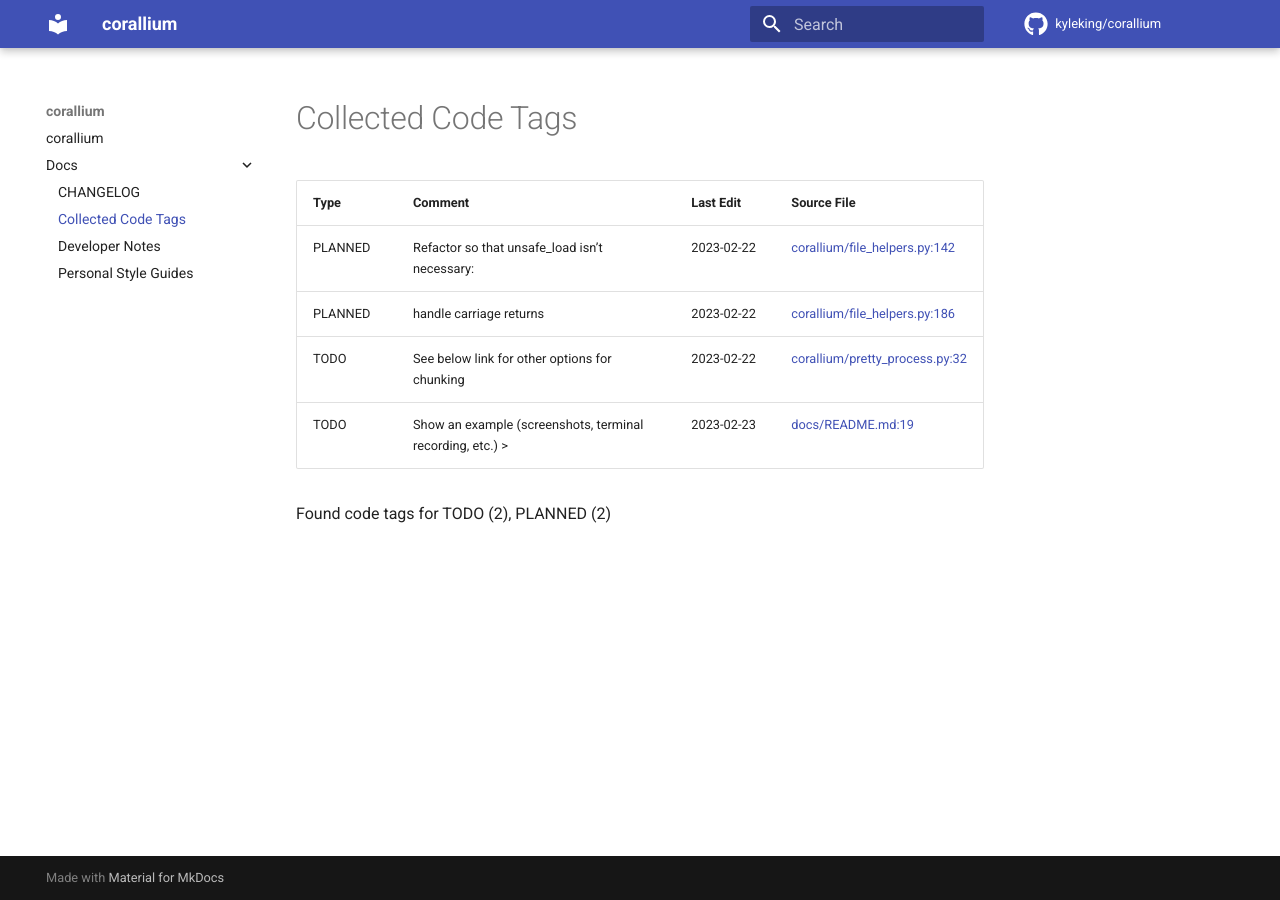
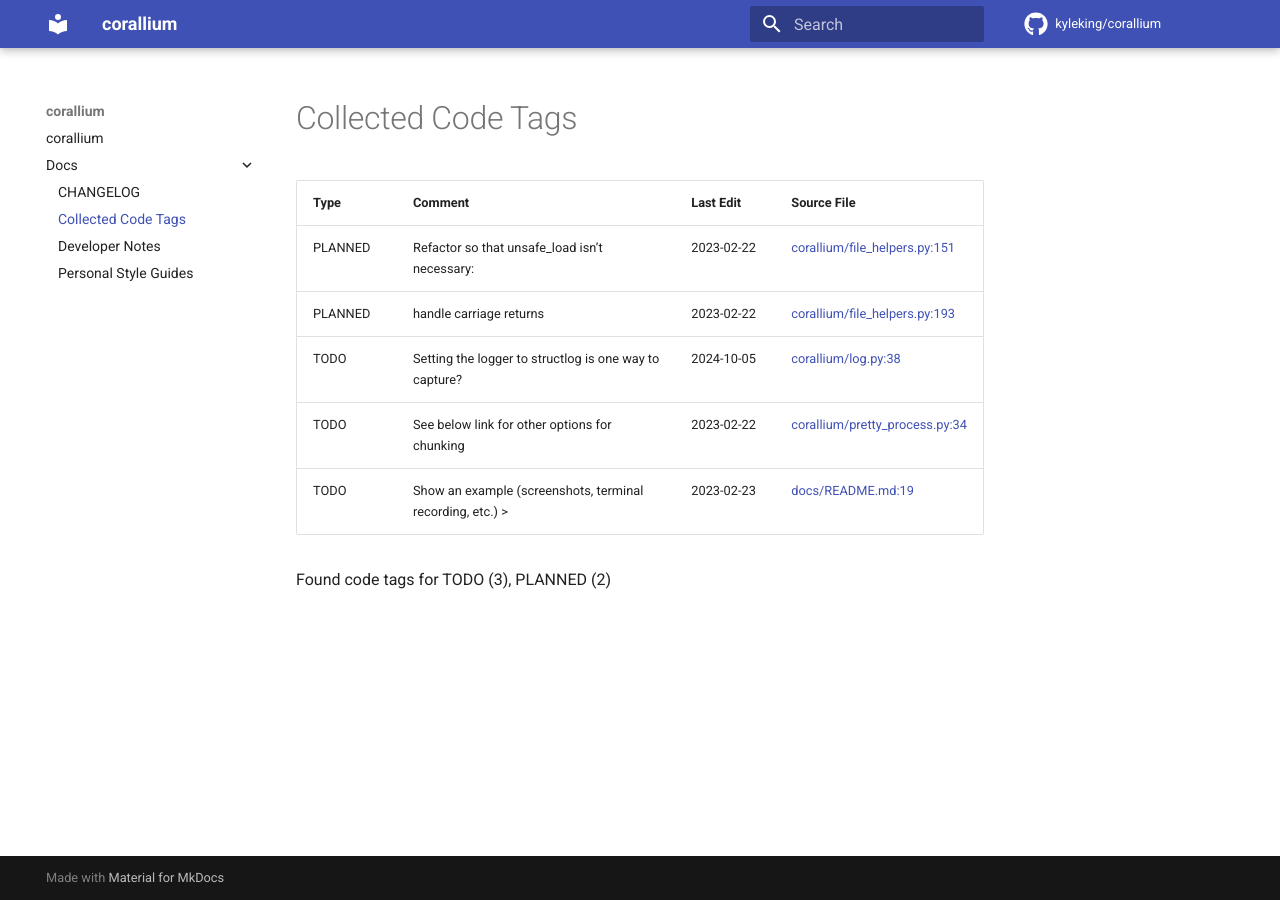
Before and after one commit to KyleKing/corallium, an MkDocs documentation site: the page built from docs/docs/CODE_TAG_SUMMARY.md, in a window 1280 px wide. Built offline with MkDocs 1.6.1 and Material for MkDocs 9.7.7, drawn with Linux system fonts in a browser that asks for light colours; comment, search, counter and statistics services are not loaded.

```diff
--- a/docs/docs/CODE_TAG_SUMMARY.md
+++ b/docs/docs/CODE_TAG_SUMMARY.md
@@ -2,11 +2,12 @@
 
 | Type    | Comment                                                   | Last Edit  | Source File                                                                                                                                            |
 |---------|-----------------------------------------------------------|------------|--------------------------------------------------------------------------------------------------------------------------------------------------------|
-| PLANNED | Refactor so that unsafe_load isn't necessary:             | 2023-02-22 | [corallium/file_helpers.py:142](https://github.com/KyleKing/corallium/blame/049293ebd7216e80f2efe7026e853a3d3e6c2c1e/corallium/file_helpers.py#L145)   |
-| PLANNED | handle carriage returns                                   | 2023-02-22 | [corallium/file_helpers.py:186](https://github.com/KyleKing/corallium/blame/049293ebd7216e80f2efe7026e853a3d3e6c2c1e/corallium/file_helpers.py#L189)   |
-| TODO    | See below link for other options for chunking             | 2023-02-22 | [corallium/pretty_process.py:32](https://github.com/KyleKing/corallium/blame/049293ebd7216e80f2efe7026e853a3d3e6c2c1e/corallium/pretty_process.py#L39) |
+| PLANNED | Refactor so that unsafe_load isn't necessary:             | 2023-02-22 | [corallium/file_helpers.py:151](https://github.com/KyleKing/corallium/blame/049293ebd7216e80f2efe7026e853a3d3e6c2c1e/corallium/file_helpers.py#L145)   |
+| PLANNED | handle carriage returns                                   | 2023-02-22 | [corallium/file_helpers.py:193](https://github.com/KyleKing/corallium/blame/049293ebd7216e80f2efe7026e853a3d3e6c2c1e/corallium/file_helpers.py#L189)   |
+| TODO    | Setting the logger to structlog is one way to capture?    | 2024-10-05 | [corallium/log.py:38](https://github.com/KyleKing/corallium/blame/bf915e8fc719f45d0d2414e34eb6b9d3af1a8897/corallium/log.py#L39)                       |
+| TODO    | See below link for other options for chunking             | 2023-02-22 | [corallium/pretty_process.py:34](https://github.com/KyleKing/corallium/blame/049293ebd7216e80f2efe7026e853a3d3e6c2c1e/corallium/pretty_process.py#L39) |
 | TODO    | Show an example (screenshots, terminal recording, etc.) > | 2023-02-23 | [docs/README.md:19](https://github.com/KyleKing/corallium/blame/158918be40ff51ab2f5b12bfdd103144f6b739e5/docs/README.md#L19)                           |
 
-Found code tags for TODO (2), PLANNED (2)
+Found code tags for TODO (3), PLANNED (2)
 
 <!-- calcipy_skip_tags -->
--- a/pyproject.toml
+++ b/pyproject.toml
@@ -75,6 +75,9 @@ warn_required_dynamic_aliases = true
 [tool.pyright]
 include = ["corallium", "tests"]
 pythonVersion = "3.9"
+
+[tool.pytest.ini_options]
+asyncio_default_fixture_loop_scope = "function"
 
 [tool.ruff]
 # Docs: https://github.com/charliermarsh/ruff
```
Also changed, not shown: docs/docs/CHANGELOG.md (+1 -0 lines), docs/docs/DEVELOPER_GUIDE.md (+3 -3 lines), 5 other files.
